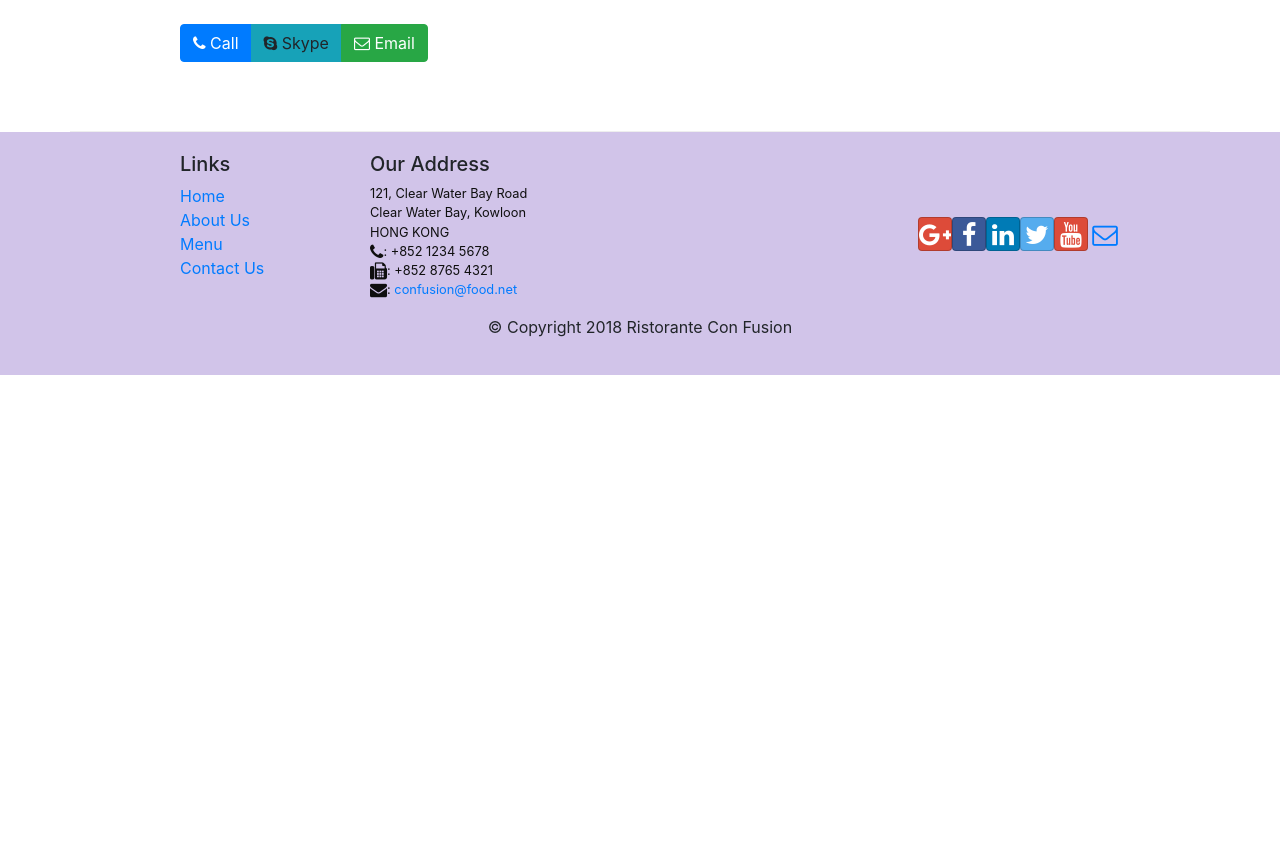
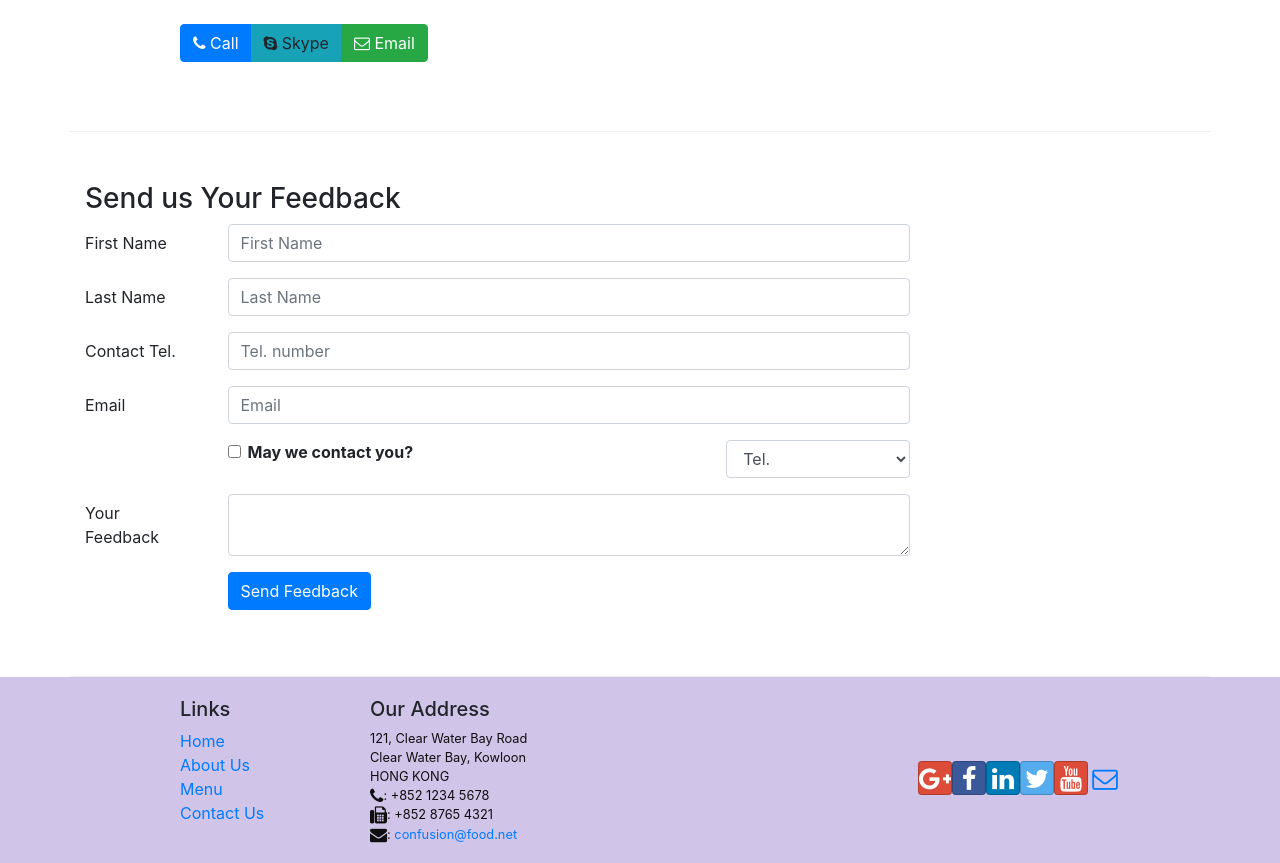
Before and after one commit to MKatrodiya/React, a React (Create React App) app: page /contactus in a window 1280 px wide. Shown: the part 760-1623 px from the top of the page. Before the commit the page ends 1135 px from the top, so only its background shows below. Built offline with nearby package versions, Linux system fonts and the light colour scheme.

Commit message:
Controlled components 1

```diff
--- a/src/components/ContactComponent.js
+++ b/src/components/ContactComponent.js
@@ -1,8 +1,42 @@
-import React from 'react';
-import { Breadcrumb, BreadcrumbItem } from 'reactstrap';
+import React, { Component } from 'react';
+import { Breadcrumb, BreadcrumbItem, Button, Form, FormGroup, Input, Label, Col } from 'reactstrap';
 import { Link } from 'react-router-dom';
 
-function Contact(props) {
+class Contact extends Component {
+constructor(props){
+    super(props);
+
+    this.state = {
+        firstname: "",
+        lastname: "",
+        telnum: "",
+        email: "",
+        agree: false,
+        contactType:"Tel.",
+        message: ""
+    }
+    this.handleSubmit=this.handleSubmit.bind(this);
+    this.handleInputChange=this.handleInputChange.bind(this);
+}
+
+    handleInputChange(event){
+        const target = event.target;
+        const value = target.type === "checkbox" ? target.checked : target.value;
+        const name = target.name;
+        this.setState(
+            {
+                name: value
+            }
+        )
+    }
+
+    handleSubmit(event){
+        console.log("Current state is: " + JSON.stringify(this.state));
+        alert("Current state is: " + JSON.stringify(this.state));
+        event.preventDefault();
+    }
+
+    render(){
         return(
             <div className="container">
                 <div className="row">
@@ -41,8 +75,72 @@
                         </div>
                     </div>
                 </div>
+                <div className="row row-content">
+                    <div className="col-12">
+                        <h3>Send us Your Feedback</h3>
+                    </div>
+                    <div className="col-12 col-md-9">
+                        <Form onSubmit={this.handleSubmit}>
+                            <FormGroup row>
+                                <Label htmlFor="firstname" md={2}>First Name</Label>
+                                <Col md={10}>
+                                    <Input type="text" id="firstname" name="firstname" placeholder="First Name" value={this.state.firstname} onChange={this.handleInputChange} />
+                                </Col>
+                            </FormGroup>
+                            <FormGroup row>
+                                <Label htmlFor="lastname" md={2}>Last Name</Label>
+                                <Col md={10}>
+                                    <Input type="text" id="lastname" name="lastname" placeholder="Last Name" value={this.state.lastname} onChange={this.handleInputChange} />
+                                </Col>
+                            </FormGroup>
+                            <FormGroup row>
+                                <Label htmlFor="telno" md={2}>Contact Tel.</Label>
+                                <Col md={10}>
+                                    <Input type="tel" id="telnum" name="telnum" placeholder="Tel. number" value={this.state.telnum} onChange={this.handleInputChange} />
+                                </Col>
+                            </FormGroup>
+                            <FormGroup row>
+                                <Label htmlFor="email" md={2}>Email</Label>
+                                <Col md={10}>
+                                    <Input type="email" id="email" name="email" placeholder="Email" value={this.state.email} onChange={this.handleInputChange} />
+                                </Col>
+                            </FormGroup>
+                            <FormGroup row>
+                                <Col md={{size:6, offset:2}}>
+                                    <FormGroup check>
+                                        <Label check>
+                                            <Input type="checkbox" name="agree" checked={this.state.agree} onChange={this.handleInputChange} /> {' '}
+                                            <strong>May we  contact you?</strong>
+                                        </Label>
+                                    </FormGroup>
+                                </Col>
+                                <Col md={{size:3, offset:1}}>
+                                    <Input type="select" name="contactType" value={this.state.contactType} onChange={this.handleInputChange}>
+                                        <option>Tel.</option>
+                                        <option>Email</option>
+                                    </Input>
+                                </Col>
+                            </FormGroup>
+                            <FormGroup row>
+                                <Label htmlFor="message" md={2}>Your Feedback</Label>
+                                <Col md={10}>
+                                    <Input type="textarea" id="message" name="message" row="12" value={this.state.message} onChange={this.handleInputChange} />
+                                </Col>
+                            </FormGroup>
+                            <FormGroup row>
+                                <Col md={{size:10, offset:2}}>
+                                    <Button type="submit" color="primary">
+                                        Send Feedback
+                                    </Button>
+                                </Col>
+                            </FormGroup>
+                        </Form>
+                    </div>
+                </div>
+
             </div>
         );
     }
+}
 
 export default Contact;
```
Lines whose indentation alone changed are shown as unchanged.
